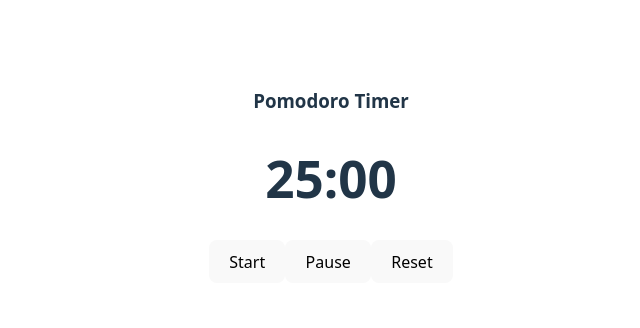
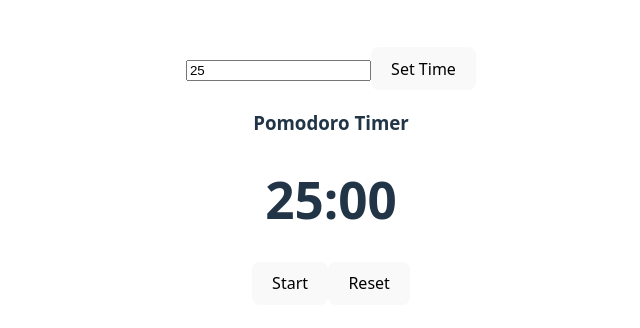
Before and after one commit to ebruserce/pomodoro-timer, a React (Vite) app: page / in a window 1280 px wide. Shown: the part 224-552 px from the top of the page, without its empty margins (309-949 px from the left). Built offline with nearby package versions, Linux system fonts and the light colour scheme.

Commit message:
Added user time input to change the timer

```diff
--- a/src/App.tsx
+++ b/src/App.tsx
@@ -1,13 +1,15 @@
 import { useState } from 'react'
 import './App.css'
+import TimerControls from './components/TimerControls'
 import TimerDisplay from './components/TimerDisplay'
 
 function App() {
-  const [count, setCount] = useState(0)
+  const [time, setTime] = useState(25 * 60)
 
   return (
     <>
-      <TimerDisplay></TimerDisplay>
+      <TimerControls setTime={setTime}></TimerControls>
+      <TimerDisplay time={time}></TimerDisplay>
     </>
   )
 }
--- a/src/components/TimerControls.tsx
+++ b/src/components/TimerControls.tsx
@@ -0,0 +1,31 @@
+import { useState } from "react"
+import type { ChangeEvent } from "react"
+
+type TimerControlsProps = {
+    setTime: (time: number) => void
+}
+
+export default function TimerControls({ setTime }: TimerControlsProps) {
+    const [inputTime, setInputTime] = useState("25")
+
+    const handleChangeTime = () => {
+        if (!inputTime) {
+            setTime(25 * 60)
+        } else {
+            setTime(Number(inputTime) * 60)
+        }
+    }
+
+    return (
+        <div>
+            <input
+                type="text"
+                value={inputTime}
+                onChange={(evt) => setInputTime(evt.target.value)}
+            />
+            <button onClick={handleChangeTime}>
+                Set Time
+            </button>
+        </div>
+    )
+}
--- a/src/components/TimerDisplay.tsx
+++ b/src/components/TimerDisplay.tsx
@@ -1,7 +1,11 @@
 import { useState, useEffect } from "react";
 
-export default function TimerDisplay() {
-    const [timeLeft, setTimeLeft] = useState(25 * 60) // 25 minutes * 60 seconds = 1500 seconds
+type TimeDisplayProps = {
+    time: number
+}
+
+export default function TimerDisplay({ time }: TimeDisplayProps) {
+    const [timeLeft, setTimeLeft] = useState(time) // 25 minutes * 60 seconds = 1500 seconds
     const [isRunning, setIsRunning] = useState(false) // state to check whether the timer is running
 
     // useEffect hook performs "side effects"
@@ -20,6 +24,20 @@ export default function TimerDisplay() {
         return () => clearInterval(interval)
     }, [isRunning, timeLeft])
 
+    useEffect(() => {
+        setIsRunning(false)
+        setTimeLeft(time)
+    }, [time])
+
+    const handleStartPause = () => {
+        setIsRunning((prev) => !prev);
+    }
+
+    const handleReset = () => {
+        setIsRunning(false)
+        setTimeLeft(25 * 60)
+    }
+
     return (
         <div>
             <h3>
@@ -32,16 +50,10 @@ export default function TimerDisplay() {
                 :
                 {(timeLeft % 60).toString().padStart(2, "0")}
             </h1>
-            <button onClick={() => setIsRunning(true)}>
-                Start
+            <button onClick={handleStartPause}>
+                {isRunning ? "Pause" : "Start"}
             </button>
-            <button onClick={() => setIsRunning(false)}>
-                Pause
-            </button>
-            <button onClick={() => {
-                setIsRunning(false)
-                setTimeLeft(25 * 60)
-                }}>
+            <button onClick={handleReset}>
                 Reset
             </button>
         </div>
```
